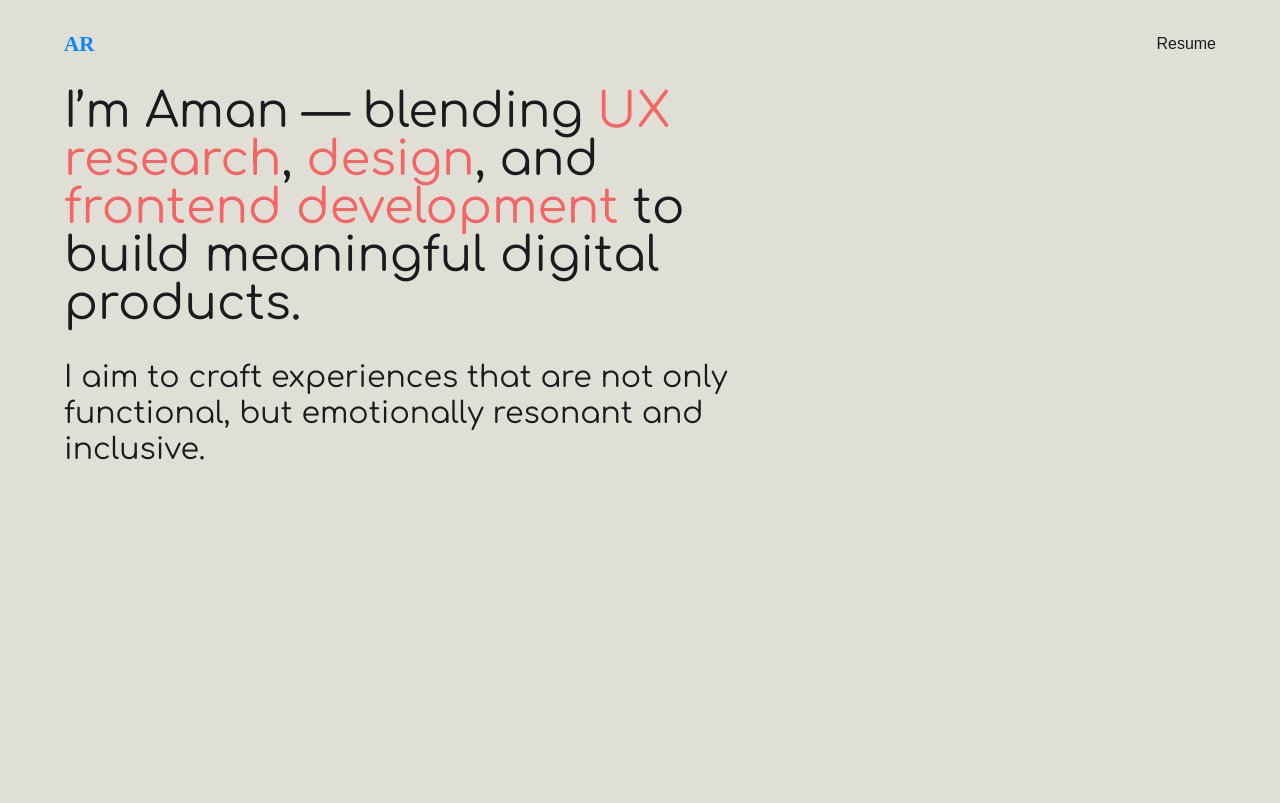
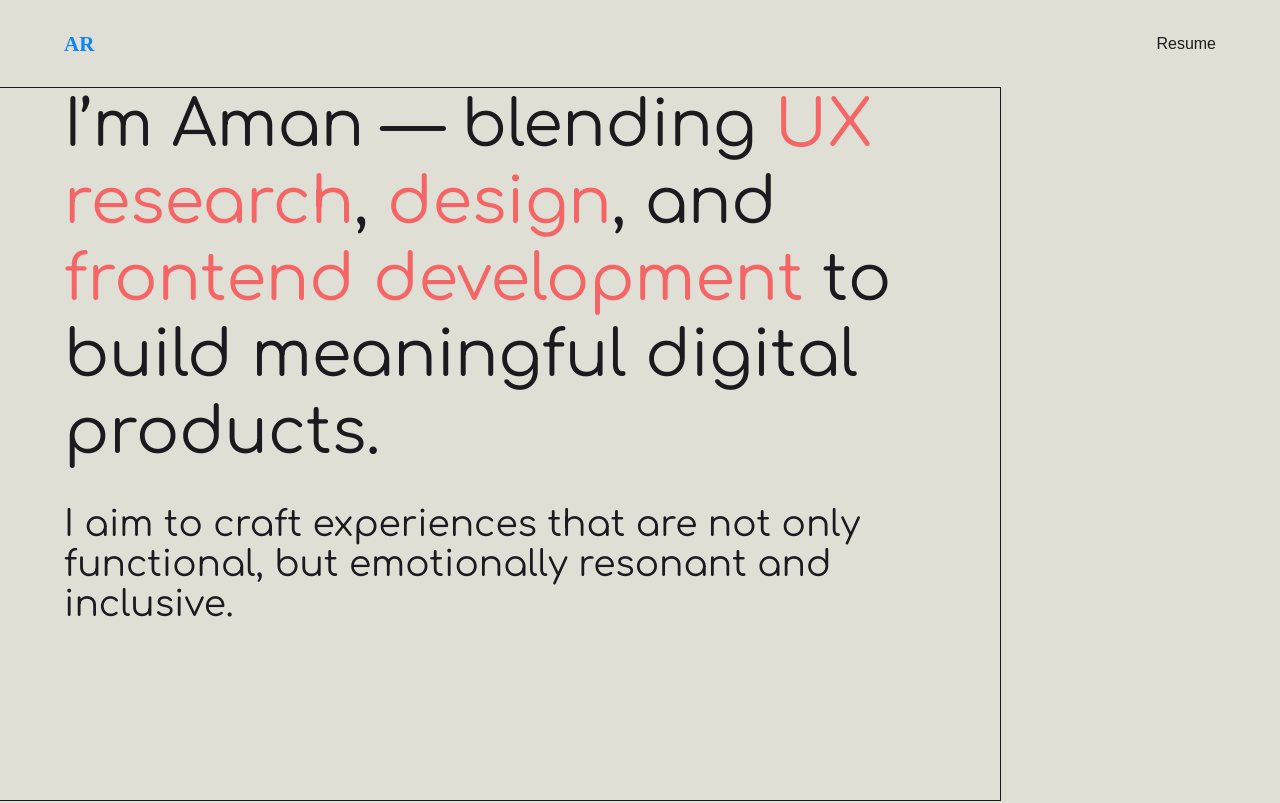
Before and after one commit to 11amanraj/portfolio-april-2025, a Next.js app: page / in a window 1280 px wide. Shown: the top 803 px of the page. Built offline with nearby package versions, Linux system fonts and the light colour scheme.

Commit message:
Older changes

```diff
--- a/app/page.tsx
+++ b/app/page.tsx
@@ -4,15 +4,15 @@ import ProjectsList from "./Components/Project/ProjectsList";
 export default function Home() {
   return (
     <div className="flex flex-col gap-8">
-      <div className="min-h-[calc(100vh-88px)] responsive-padding flex flex-col gap-8 sm:max-w-200">
+      <div className="outline-1 min-h-[calc(100vh-88px)] responsive-padding flex flex-col gap-8 sm:max-w-250">
         {/* <div className="w-50 h-50 ml-16 sm:w-65 sm:h-65 sm:ml-20 bg-green-600 rounded-full">
           <img src="/hero-image.jpg" alt="hero-image" className="w-full h-full rounded-full overflow-clip"/>
         </div> */}
         {/* <img src="/hero-image.jpg" alt="hero-image" className="w-50 h-50 ml-16 sm:w-70 sm:h-70 sm:ml-20 md:w-84 md:h-84 md:mb-16 rounded-full overflow-clip"/> */}
-        <div className="text-3xl font-heading md:text-5xl">
+        <div className="text-3xl font-heading md:text-[64px]">
           I’m Aman — blending <span className="text-primary">UX research</span>, <span className="text-primary">design</span>, and <span className="text-primary">frontend development</span> to build meaningful digital products.
         </div>
-        <div className="text-xl font-heading md:text-3xl">I aim to craft experiences that are not only functional, but emotionally resonant and inclusive.</div>
+        <div className="text-xl font-heading md:text-4xl">I aim to craft experiences that are not only functional, but emotionally resonant and inclusive.</div>
       </div>
       <ProjectsList />
     </div>
```
